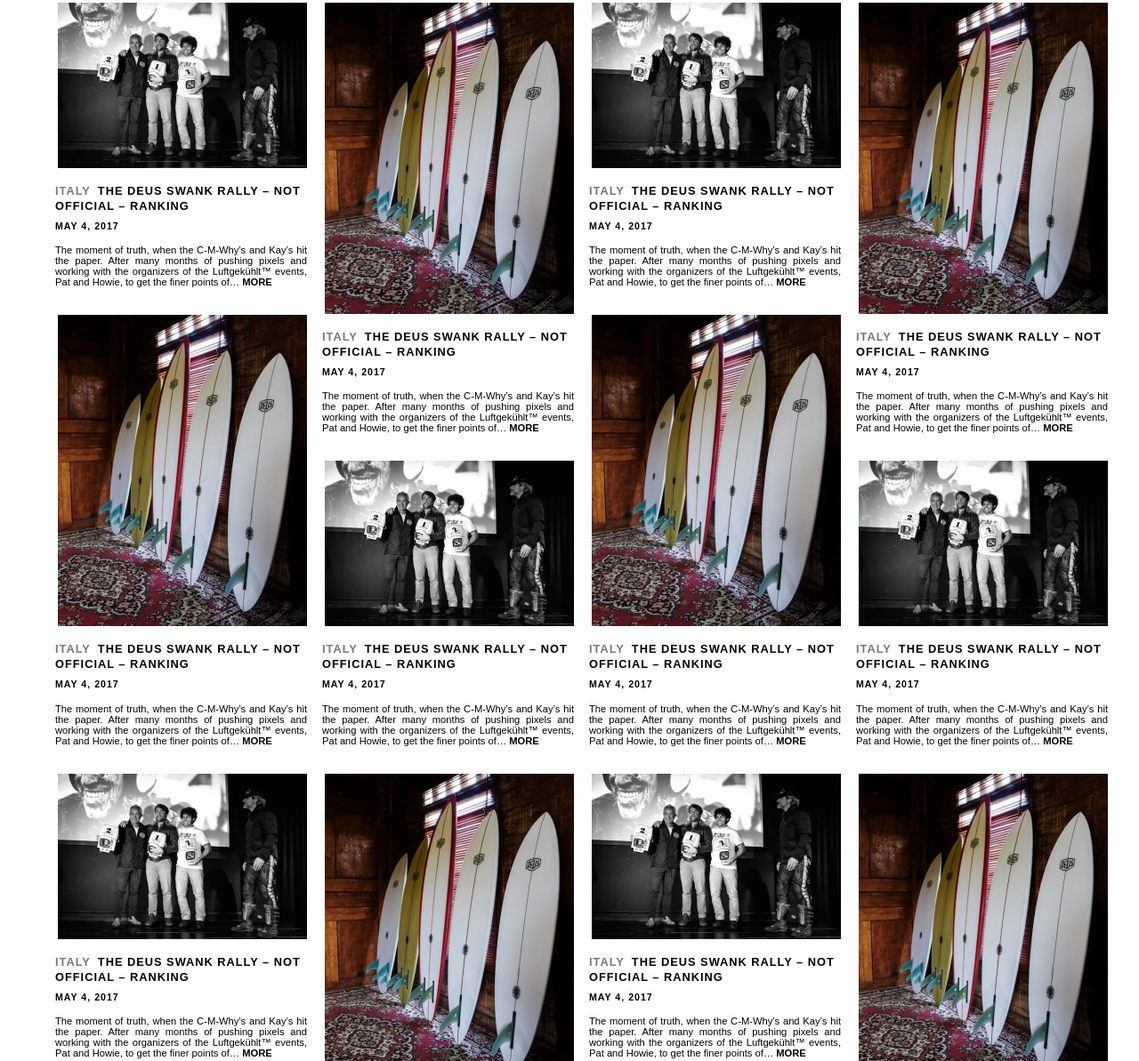
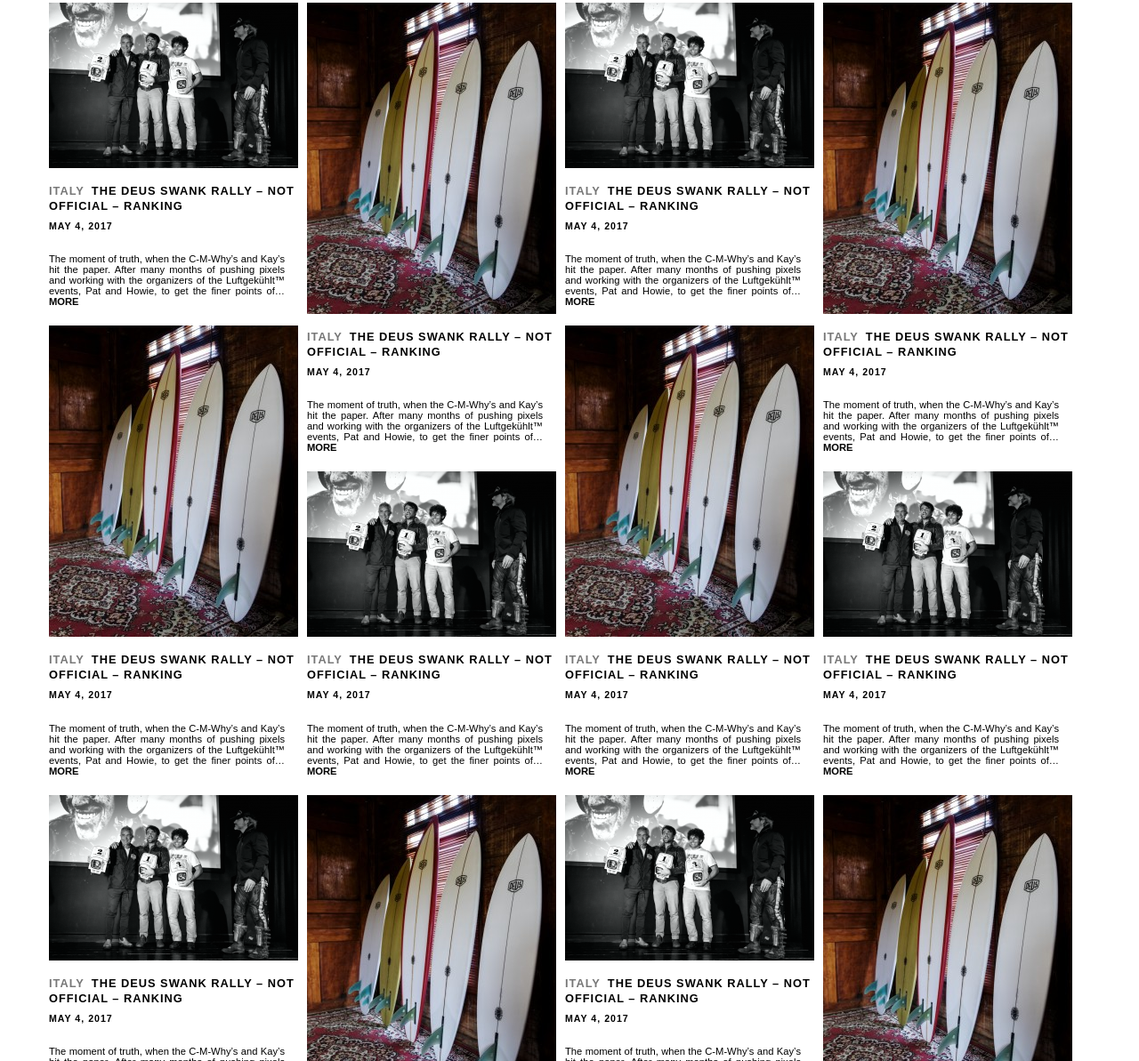
Before and after one commit to grebenik999/shop_flexbox, a website: page app/blog.html in a window 1280 px wide. Shown: the part 452-1645 px from the top of the page at 89% size. Drawn offline with Linux system fonts and the light colour scheme; a web font is replaced by a local one.

Commit message:
structure changes

```diff
--- a/app/blog.html
+++ b/app/blog.html
@@ -72,16 +72,23 @@
     <!--Top Section Menu Finish-->
 
      <!--Section Posts start-->
+<section id = "posts">
+    <div class = "posters">
         <div class = "blog__posters">
             <div class = "post">
                 <a href = "#">
                     <img src = "img/post/Schermata-2017-05-02-alle-13.00.13-280x186.png" alt = "post"></a>
                 <h2>
                     <span class = "country"><a href = "#">italy</a></span>
-                <a href = "#">The Deus Swank Rally – Not Official – Ranking<h5 class = "post-date">May 4, 2017</h5></a>
+                    <a href = "#">The Deus Swank Rally – Not Official – Ranking<h5 class = "post-date">May 4,
+                        2017</h5>
+                    </a>
                 </h2>
-            <p>The moment of truth, when the C-M-Why’s and Kay’s hit the paper. After many months of pushing pixels and
-                working with the organizers of the Luftgekühlt™ events, Pat and Howie, to get the finer points of…
+                <p>The moment of truth, when the C-M-Why’s and Kay’s hit the paper. After many months of pushing
+                    pixels
+                    and
+                    working with the organizers of the Luftgekühlt™ events, Pat and Howie, to get the finer points
+                    of…
                     <a class = "more" href = "#">more</a></p>
             </div>
             <div class = "post">
@@ -89,10 +96,15 @@
                     <img src = "img/post/771A20551-280x350.jpg" alt = "post"></a>
                 <h2>
                     <span class = "country"><a href = "#">italy</a></span>
-                <a href = "#">The Deus Swank Rally – Not Official – Ranking<h5 class = "post-date">May 4, 2017</h5></a>
+                    <a href = "#">The Deus Swank Rally – Not Official – Ranking<h5 class = "post-date">May 4,
+                        2017</h5>
+                    </a>
                 </h2>
-            <p>The moment of truth, when the C-M-Why’s and Kay’s hit the paper. After many months of pushing pixels and
-                working with the organizers of the Luftgekühlt™ events, Pat and Howie, to get the finer points of…
+                <p>The moment of truth, when the C-M-Why’s and Kay’s hit the paper. After many months of pushing
+                    pixels
+                    and
+                    working with the organizers of the Luftgekühlt™ events, Pat and Howie, to get the finer points
+                    of…
                     <a class = "more" href = "#">more</a></p>
             </div>
             <div class = "post">
@@ -100,10 +112,51 @@
                     <img src = "img/post/Schermata-2017-05-02-alle-13.00.13-280x186.png" alt = "post"></a>
                 <h2>
                     <span class = "country"><a href = "#">italy</a></span>
-                <a href = "#">The Deus Swank Rally – Not Official – Ranking<h5 class = "post-date">May 4, 2017</h5></a>
+                    <a href = "#">The Deus Swank Rally – Not Official – Ranking<h5 class = "post-date">May 4,
+                        2017</h5>
+                    </a>
                 </h2>
-            <p>The moment of truth, when the C-M-Why’s and Kay’s hit the paper. After many months of pushing pixels and
-                working with the organizers of the Luftgekühlt™ events, Pat and Howie, to get the finer points of…
+                <p>The moment of truth, when the C-M-Why’s and Kay’s hit the paper. After many months of pushing
+                    pixels
+                    and
+                    working with the organizers of the Luftgekühlt™ events, Pat and Howie, to get the finer points
+                    of…
+                    <a class = "more" href = "#">more</a></p>
+            </div>
+        </div>
+    </div>
+    <div class = "posters">
+        <div class = "blog__posters">
+            <div class = "post">
+                <a href = "#">
+                    <img src = "img/post/771A20551-280x350.jpg" alt = "post"></a>
+                <h2>
+                    <span class = "country"><a href = "#">italy</a></span>
+                    <a href = "#">The Deus Swank Rally – Not Official – Ranking<h5 class = "post-date">May 4,
+                        2017</h5>
+                    </a>
+                </h2>
+                <p>The moment of truth, when the C-M-Why’s and Kay’s hit the paper. After many months of pushing
+                    pixels
+                    and
+                    working with the organizers of the Luftgekühlt™ events, Pat and Howie, to get the finer points
+                    of…
+                    <a class = "more" href = "#">more</a></p>
+            </div>
+            <div class = "post">
+                <a href = "#">
+                    <img src = "img/post/Schermata-2017-05-02-alle-13.00.13-280x186.png" alt = "post"></a>
+                <h2>
+                    <span class = "country"><a href = "#">italy</a></span>
+                    <a href = "#">The Deus Swank Rally – Not Official – Ranking<h5 class = "post-date">May 4,
+                        2017</h5>
+                    </a>
+                </h2>
+                <p>The moment of truth, when the C-M-Why’s and Kay’s hit the paper. After many months of pushing
+                    pixels
+                    and
+                    working with the organizers of the Luftgekühlt™ events, Pat and Howie, to get the finer points
+                    of…
                     <a class = "more" href = "#">more</a></p>
             </div>
             <div class = "post">
@@ -111,10 +164,51 @@
                     <img src = "img/post/771A20551-280x350.jpg" alt = "post"></a>
                 <h2>
                     <span class = "country"><a href = "#">italy</a></span>
-                <a href = "#">The Deus Swank Rally – Not Official – Ranking<h5 class = "post-date">May 4, 2017</h5></a>
+                    <a href = "#">The Deus Swank Rally – Not Official – Ranking<h5 class = "post-date">May 4,
+                        2017</h5>
+                    </a>
                 </h2>
-            <p>The moment of truth, when the C-M-Why’s and Kay’s hit the paper. After many months of pushing pixels and
-                working with the organizers of the Luftgekühlt™ events, Pat and Howie, to get the finer points of…
+                <p>The moment of truth, when the C-M-Why’s and Kay’s hit the paper. After many months of pushing
+                    pixels
+                    and
+                    working with the organizers of the Luftgekühlt™ events, Pat and Howie, to get the finer points
+                    of…
+                    <a class = "more" href = "#">more</a></p>
+            </div>
+        </div>
+    </div>
+    <div class = "posters">
+        <div class = "blog__posters">
+            <div class = "post">
+                <a href = "#">
+                    <img src = "img/post/Schermata-2017-05-02-alle-13.00.13-280x186.png" alt = "post"></a>
+                <h2>
+                    <span class = "country"><a href = "#">italy</a></span>
+                    <a href = "#">The Deus Swank Rally – Not Official – Ranking<h5 class = "post-date">May 4,
+                        2017</h5>
+                    </a>
+                </h2>
+                <p>The moment of truth, when the C-M-Why’s and Kay’s hit the paper. After many months of pushing
+                    pixels
+                    and
+                    working with the organizers of the Luftgekühlt™ events, Pat and Howie, to get the finer points
+                    of…
+                    <a class = "more" href = "#">more</a></p>
+            </div>
+            <div class = "post">
+                <a href = "#">
+                    <img src = "img/post/771A20551-280x350.jpg" alt = "post"></a>
+                <h2>
+                    <span class = "country"><a href = "#">italy</a></span>
+                    <a href = "#">The Deus Swank Rally – Not Official – Ranking<h5 class = "post-date">May 4,
+                        2017</h5>
+                    </a>
+                </h2>
+                <p>The moment of truth, when the C-M-Why’s and Kay’s hit the paper. After many months of pushing
+                    pixels
+                    and
+                    working with the organizers of the Luftgekühlt™ events, Pat and Howie, to get the finer points
+                    of…
                     <a class = "more" href = "#">more</a></p>
             </div>
             <div class = "post">
@@ -122,10 +216,51 @@
                     <img src = "img/post/Schermata-2017-05-02-alle-13.00.13-280x186.png" alt = "post"></a>
                 <h2>
                     <span class = "country"><a href = "#">italy</a></span>
-                <a href = "#">The Deus Swank Rally – Not Official – Ranking<h5 class = "post-date">May 4, 2017</h5></a>
+                    <a href = "#">The Deus Swank Rally – Not Official – Ranking<h5 class = "post-date">May 4,
+                        2017</h5>
+                    </a>
                 </h2>
-            <p>The moment of truth, when the C-M-Why’s and Kay’s hit the paper. After many months of pushing pixels and
-                working with the organizers of the Luftgekühlt™ events, Pat and Howie, to get the finer points of…
+                <p>The moment of truth, when the C-M-Why’s and Kay’s hit the paper. After many months of pushing
+                    pixels
+                    and
+                    working with the organizers of the Luftgekühlt™ events, Pat and Howie, to get the finer points
+                    of…
+                    <a class = "more" href = "#">more</a></p>
+            </div>
+        </div>
+    </div>
+    <div class = "posters">
+        <div class = "blog__posters">
+            <div class = "post">
+                <a href = "#">
+                    <img src = "img/post/771A20551-280x350.jpg" alt = "post"></a>
+                <h2>
+                    <span class = "country"><a href = "#">italy</a></span>
+                    <a href = "#">The Deus Swank Rally – Not Official – Ranking<h5 class = "post-date">May 4,
+                        2017</h5>
+                    </a>
+                </h2>
+                <p>The moment of truth, when the C-M-Why’s and Kay’s hit the paper. After many months of pushing
+                    pixels
+                    and
+                    working with the organizers of the Luftgekühlt™ events, Pat and Howie, to get the finer points
+                    of…
+                    <a class = "more" href = "#">more</a></p>
+            </div>
+            <div class = "post">
+                <a href = "#">
+                    <img src = "img/post/Schermata-2017-05-02-alle-13.00.13-280x186.png" alt = "post"></a>
+                <h2>
+                    <span class = "country"><a href = "#">italy</a></span>
+                    <a href = "#">The Deus Swank Rally – Not Official – Ranking<h5 class = "post-date">May 4,
+                        2017</h5>
+                    </a>
+                </h2>
+                <p>The moment of truth, when the C-M-Why’s and Kay’s hit the paper. After many months of pushing
+                    pixels
+                    and
+                    working with the organizers of the Luftgekühlt™ events, Pat and Howie, to get the finer points
+                    of…
                     <a class = "more" href = "#">more</a></p>
             </div>
             <div class = "post">
@@ -133,80 +268,20 @@
                     <img src = "img/post/771A20551-280x350.jpg" alt = "post"></a>
                 <h2>
                     <span class = "country"><a href = "#">italy</a></span>
-                <a href = "#">The Deus Swank Rally – Not Official – Ranking<h5 class = "post-date">May 4, 2017</h5></a>
+                    <a href = "#">The Deus Swank Rally – Not Official – Ranking<h5 class = "post-date">May 4,
+                        2017</h5>
+                    </a>
                 </h2>
-            <p>The moment of truth, when the C-M-Why’s and Kay’s hit the paper. After many months of pushing pixels and
-                working with the organizers of the Luftgekühlt™ events, Pat and Howie, to get the finer points of…
+                <p>The moment of truth, when the C-M-Why’s and Kay’s hit the paper. After many months of pushing
+                    pixels
+                    and
+                    working with the organizers of the Luftgekühlt™ events, Pat and Howie, to get the finer points
+                    of…
                     <a class = "more" href = "#">more</a></p>
             </div>
-        <div class = "post">
-            <a href = "#">
-                <img src = "img/post/Schermata-2017-05-02-alle-13.00.13-280x186.png" alt = "post"></a>
-            <h2>
-                <span class = "country"><a href = "#">italy</a></span>
-                <a href = "#">The Deus Swank Rally – Not Official – Ranking<h5 class = "post-date">May 4, 2017</h5></a>
-            </h2>
-            <p>The moment of truth, when the C-M-Why’s and Kay’s hit the paper. After many months of pushing pixels and
-                working with the organizers of the Luftgekühlt™ events, Pat and Howie, to get the finer points of…
-                <a class = "more" href = "#">more</a></p>
         </div>
-        <div class = "post">
-            <a href = "#">
-                <img src = "img/post/771A20551-280x350.jpg" alt = "post"></a>
-            <h2>
-                <span class = "country"><a href = "#">italy</a></span>
-                <a href = "#">The Deus Swank Rally – Not Official – Ranking<h5 class = "post-date">May 4, 2017</h5></a>
-            </h2>
-            <p>The moment of truth, when the C-M-Why’s and Kay’s hit the paper. After many months of pushing pixels and
-                working with the organizers of the Luftgekühlt™ events, Pat and Howie, to get the finer points of…
-                <a class = "more" href = "#">more</a></p>
     </div>
-        <div class = "post">
-            <a href = "#">
-                <img src = "img/post/Schermata-2017-05-02-alle-13.00.13-280x186.png" alt = "post"></a>
-            <h2>
-                <span class = "country"><a href = "#">italy</a></span>
-                <a href = "#">The Deus Swank Rally – Not Official – Ranking<h5 class = "post-date">May 4, 2017</h5></a>
-            </h2>
-            <p>The moment of truth, when the C-M-Why’s and Kay’s hit the paper. After many months of pushing pixels and
-                working with the organizers of the Luftgekühlt™ events, Pat and Howie, to get the finer points of…
-                <a class = "more" href = "#">more</a></p>
-        </div>
-        <div class = "post">
-            <a href = "#">
-                <img src = "img/post/771A20551-280x350.jpg" alt = "post"></a>
-            <h2>
-                <span class = "country"><a href = "#">italy</a></span>
-                <a href = "#">The Deus Swank Rally – Not Official – Ranking<h5 class = "post-date">May 4, 2017</h5></a>
-            </h2>
-            <p>The moment of truth, when the C-M-Why’s and Kay’s hit the paper. After many months of pushing pixels and
-                working with the organizers of the Luftgekühlt™ events, Pat and Howie, to get the finer points of…
-                <a class = "more" href = "#">more</a></p>
-        </div>
-        <div class = "post">
-            <a href = "#">
-                <img src = "img/post/Schermata-2017-05-02-alle-13.00.13-280x186.png" alt = "post"></a>
-            <h2>
-                <span class = "country"><a href = "#">italy</a></span>
-                <a href = "#">The Deus Swank Rally – Not Official – Ranking<h5 class = "post-date">May 4, 2017</h5></a>
-            </h2>
-            <p>The moment of truth, when the C-M-Why’s and Kay’s hit the paper. After many months of pushing pixels and
-                working with the organizers of the Luftgekühlt™ events, Pat and Howie, to get the finer points of…
-                <a class = "more" href = "#">more</a></p>
-        </div>
-        <div class = "post">
-            <a href = "#">
-                <img src = "img/post/771A20551-280x350.jpg" alt = "post"></a>
-            <h2>
-                <span class = "country"><a href = "#">italy</a></span>
-                <a href = "#">The Deus Swank Rally – Not Official – Ranking<h5 class = "post-date">May 4, 2017</h5></a>
-            </h2>
-            <p>The moment of truth, when the C-M-Why’s and Kay’s hit the paper. After many months of pushing pixels and
-                working with the organizers of the Luftgekühlt™ events, Pat and Howie, to get the finer points of…
-                <a class = "more" href = "#">more</a></p>
-        </div>
-
-    </div>
+</section>
 
 
     <!-- Load Scripts -->
--- a/app/css/blog.css
+++ b/app/css/blog.css
@@ -93,15 +93,23 @@
 
 /*section blog__posts start*/
 
-.blog__posters {
+#posts {
+  width: 100%;
+  max-width: 1170px;
+  margin: 0 auto;
+  text-align: left;
+}
+
+#posts .posters {
+  display: inline-block;
+  float: left;
+}
+
+#posts .posters .blog__posters {
   display: -webkit-box;
   display: -webkit-flex;
   display: -ms-flexbox;
   display: flex;
-  width: 100%;
-  max-width: 1170px;
-  max-height: 1700px;
-  margin: 0 auto;
   -webkit-box-orient: vertical;
   -webkit-box-direction: normal;
   -webkit-flex-flow: column wrap;
@@ -120,33 +128,33 @@
   align-content: flex-start;
 }
 
-.blog__posters .post {
+#posts .posters .blog__posters .post {
   display: block;
-  width: 300px;
-  margin: 10px 0;
+  max-width: 290px;
+  margin: 10px auto 0;
   -webkit-box-flex: 1;
   -webkit-flex: 1 1 25%;
   -ms-flex: 1 1 25%;
   flex: 1 1 25%;
 }
 
-.blog__posters .post > img {
+#posts .posters .blog__posters .post > img {
   padding: 0;
   -o-object-fit: cover;
   object-fit: cover;
 }
 
-.blog__posters .post h2 {
+#posts .posters .blog__posters .post h2 {
   font-weight: 700;
   line-height: 10px;
   -webkit-box-sizing: border-box;
   box-sizing: border-box;
   margin: 0;
-  padding: 10px 5px 0 7px;
+  padding: 10px 0;
   text-align: left;
 }
 
-.blog__posters .post h2 > .country a {
+#posts .posters .blog__posters .post h2 > .country a {
   font-family: 'FuturaPTBold', Arial, serif;
   font-size: .4em;
   font-weight: bold;
@@ -156,11 +164,11 @@
   color: #777;
 }
 
-.blog__posters .post h2 > .country a:hover {
+#posts .posters .blog__posters .post h2 > .country a:hover {
   color: #fc0;
 }
 
-.blog__posters .post h2 > a {
+#posts .posters .blog__posters .post h2 > a {
   font-family: 'FuturaPTBold', Arial, serif;
   font-size: .4em;
   text-decoration: none;
@@ -169,26 +177,26 @@
   color: #000;
 }
 
-.blog__posters .post h2 > a > h5 {
+#posts .posters .blog__posters .post h2 > a > h5 {
   margin: 0;
   padding: 7px 0 0;
 }
 
-.blog__posters .post h2 > a:hover {
+#posts .posters .blog__posters .post h2 > a:hover {
   text-decoration: underline;
   color: #fc0;
 }
 
-.blog__posters .post > p {
-  font-family: 'open-sans',sans-serif;
+#posts .posters .blog__posters .post > p {
+  font-family: 'open-sans', sans-serif;
   font-size: .7rem;
   font-weight: normal;
-  padding: 0 10px 0 7px;
+  padding: 0 25px 0 0;
   text-align: justify;
 }
 
-.blog__posters .post > p > .more {
-  font-family: 'open-sans',sans-serif;
+#posts .posters .blog__posters .post > p > .more {
+  font-family: 'open-sans', sans-serif;
   font-size: .7rem;
   font-weight: bold;
   text-decoration: none;
@@ -196,7 +204,7 @@
   color: #000;
 }
 
-.blog__posters .post > p > .more:hover {
+#posts .posters .blog__posters .post > p > .more:hover {
   text-decoration: underline;
   color: #fc0;
 }
@@ -299,21 +307,3 @@
     margin-left: 0;
   }
 }
-
-@media only screen and (max-width: 1160px) {
-  .blog__posters .post {
-    -webkit-box-flex: 1;
-    -webkit-flex: 1 1 20%;
-    -ms-flex: 1 1 20%;
-    flex: 1 1 20%;
-  }
-}
-
-@media only screen and (max-width: 1125px) {
-  .blog__posters .post {
-    -webkit-box-flex: 1;
-    -webkit-flex: 1 2 20%;
-    -ms-flex: 1 2 20%;
-    flex: 1 2 20%;
-  }
-}
--- a/app/css/main.css
+++ b/app/css/main.css
@@ -3457,15 +3457,23 @@
 
 /*section blog__posts start*/
 
-.blog__posters {
+#posts {
+  width: 100%;
+  max-width: 1170px;
+  margin: 0 auto;
+  text-align: left;
+}
+
+#posts .posters {
+  display: inline-block;
+  float: left;
+}
+
+#posts .posters .blog__posters {
   display: -webkit-box;
   display: -webkit-flex;
   display: -ms-flexbox;
   display: flex;
-  width: 100%;
-  max-width: 1170px;
-  max-height: 1700px;
-  margin: 0 auto;
   -webkit-box-orient: vertical;
   -webkit-box-direction: normal;
   -webkit-flex-flow: column wrap;
@@ -3484,33 +3492,33 @@
   align-content: flex-start;
 }
 
-.blog__posters .post {
+#posts .posters .blog__posters .post {
   display: block;
-  width: 300px;
-  margin: 10px 0;
+  max-width: 290px;
+  margin: 10px auto 0;
   -webkit-box-flex: 1;
   -webkit-flex: 1 1 25%;
   -ms-flex: 1 1 25%;
   flex: 1 1 25%;
 }
 
-.blog__posters .post > img {
+#posts .posters .blog__posters .post > img {
   padding: 0;
   -o-object-fit: cover;
   object-fit: cover;
 }
 
-.blog__posters .post h2 {
+#posts .posters .blog__posters .post h2 {
   font-weight: 700;
   line-height: 10px;
   -webkit-box-sizing: border-box;
   box-sizing: border-box;
   margin: 0;
-  padding: 10px 5px 0 7px;
+  padding: 10px 0;
   text-align: left;
 }
 
-.blog__posters .post h2 > .country a {
+#posts .posters .blog__posters .post h2 > .country a {
   font-family: 'FuturaPTBold', Arial, serif;
   font-size: .4em;
   font-weight: bold;
@@ -3520,11 +3528,11 @@
   color: #777;
 }
 
-.blog__posters .post h2 > .country a:hover {
+#posts .posters .blog__posters .post h2 > .country a:hover {
   color: #fc0;
 }
 
-.blog__posters .post h2 > a {
+#posts .posters .blog__posters .post h2 > a {
   font-family: 'FuturaPTBold', Arial, serif;
   font-size: .4em;
   text-decoration: none;
@@ -3533,26 +3541,26 @@
   color: #000;
 }
 
-.blog__posters .post h2 > a > h5 {
+#posts .posters .blog__posters .post h2 > a > h5 {
   margin: 0;
   padding: 7px 0 0;
 }
 
-.blog__posters .post h2 > a:hover {
+#posts .posters .blog__posters .post h2 > a:hover {
   text-decoration: underline;
   color: #fc0;
 }
 
-.blog__posters .post > p {
-  font-family: 'open-sans',sans-serif;
+#posts .posters .blog__posters .post > p {
+  font-family: 'open-sans', sans-serif;
   font-size: .7rem;
   font-weight: normal;
-  padding: 0 10px 0 7px;
+  padding: 0 25px 0 0;
   text-align: justify;
 }
 
-.blog__posters .post > p > .more {
-  font-family: 'open-sans',sans-serif;
+#posts .posters .blog__posters .post > p > .more {
+  font-family: 'open-sans', sans-serif;
   font-size: .7rem;
   font-weight: bold;
   text-decoration: none;
@@ -3560,7 +3568,7 @@
   color: #000;
 }
 
-.blog__posters .post > p > .more:hover {
+#posts .posters .blog__posters .post > p > .more:hover {
   text-decoration: underline;
   color: #fc0;
 }
@@ -4118,24 +4126,6 @@
   }
 }
 
-@media only screen and (max-width: 1160px) {
-  .blog__posters .post {
-    -webkit-box-flex: 1;
-    -webkit-flex: 1 1 20%;
-    -ms-flex: 1 1 20%;
-    flex: 1 1 20%;
-  }
-}
-
-@media only screen and (max-width: 1125px) {
-  .blog__posters .post {
-    -webkit-box-flex: 1;
-    -webkit-flex: 1 2 20%;
-    -ms-flex: 1 2 20%;
-    flex: 1 2 20%;
-  }
-}
-
 @media only screen and (max-width: 992px) {
   /**/
 }
```
Lines whose indentation alone changed are shown as unchanged.
